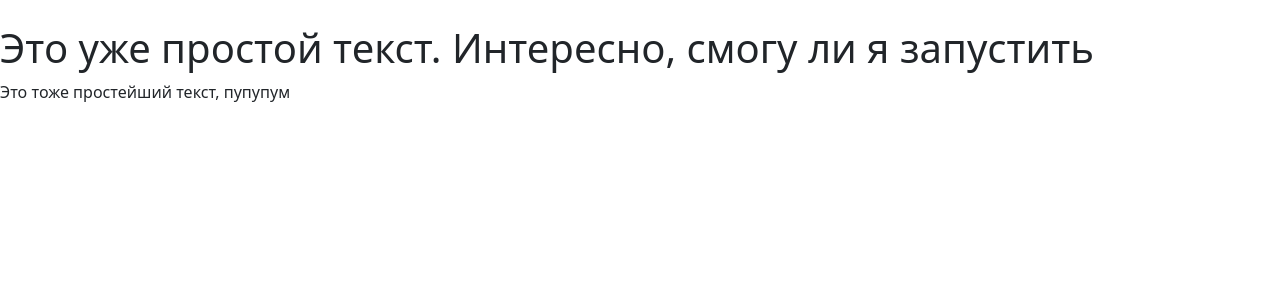
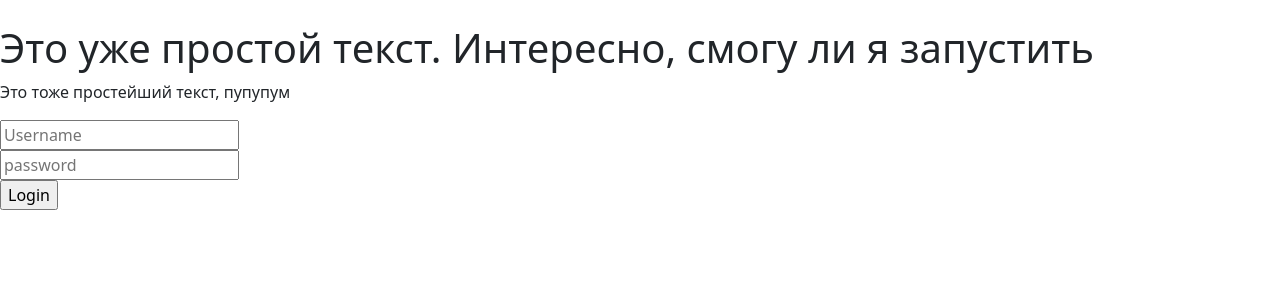
Before and after one commit to BAJUGO/Flask, a Flask app: page / in a window 1280 px wide. Shown: the part 73-373 px from the top of the page. Run offline with Flask 3, Linux system fonts and the light colour scheme.

Commit message:
clonebranch2

```diff
--- a/app.py
+++ b/app.py
@@ -1,4 +1,4 @@
-from flask import Flask, render_template
+from flask import Flask, render_template, request
 from flask_sqlalchemy import SQLAlchemy
 from datetime import datetime
 
@@ -8,10 +8,14 @@ app.config['SQLALCHEMY_DATABASE_URI'] = 'sqlite:///blog.db'
 db = SQLAlchemy(app)
 
 
-@app.route("/")
-@app.route("/home")
+@app.route("/", methods=["GET", "POST"])
+@app.route("/home", methods=["GET", "POST"])
 def index():
-    return render_template("index.html")
+    if request.method == 'GET':
+        return render_template("index.html")
+    elif request.method == 'POST':
+        return ""
+    else: return ""
 
 
 @app.route("/blog")
--- a/templates/index.html
+++ b/templates/index.html
@@ -6,4 +6,9 @@
 {% block body %}
 <h1>Это уже простой текст. Интересно, смогу ли я запустить</h1>
 <p>Это тоже простейший текст, пупупум</p>
+    <form method="POST" action="{{url_for('index')}}">
+        <input type="text" name="username" placeholder="Username"><br>
+        <input type="text" name="password" placeholder="password"><br>
+        <input type="submit" value="Login">
+    </form>
 {% endblock %}
```
